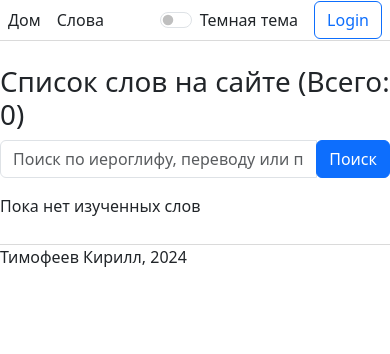
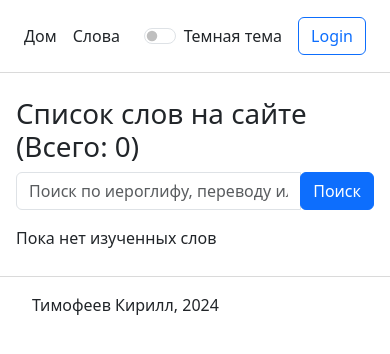
Before and after one commit to laxier/chinese2024FLASK, a Flask app: page /words in a window 390 px wide. Shown: the top 354 px of the page. Run offline with Flask 3, Linux system fonts and the light colour scheme; data that the repository does not hold is empty; some libraries are stand-ins or nearby versions.

Commit message:
mobile theme is ready, left to change the header when logged in

```diff
--- a/static/styles.css
+++ b/static/styles.css
@@ -480,7 +480,6 @@
     /*}*/
     .container, .container-md, .container-sm {
         max-width: 100%;
-        padding: 0 !important;
     }
 
     .flashcard {
```
